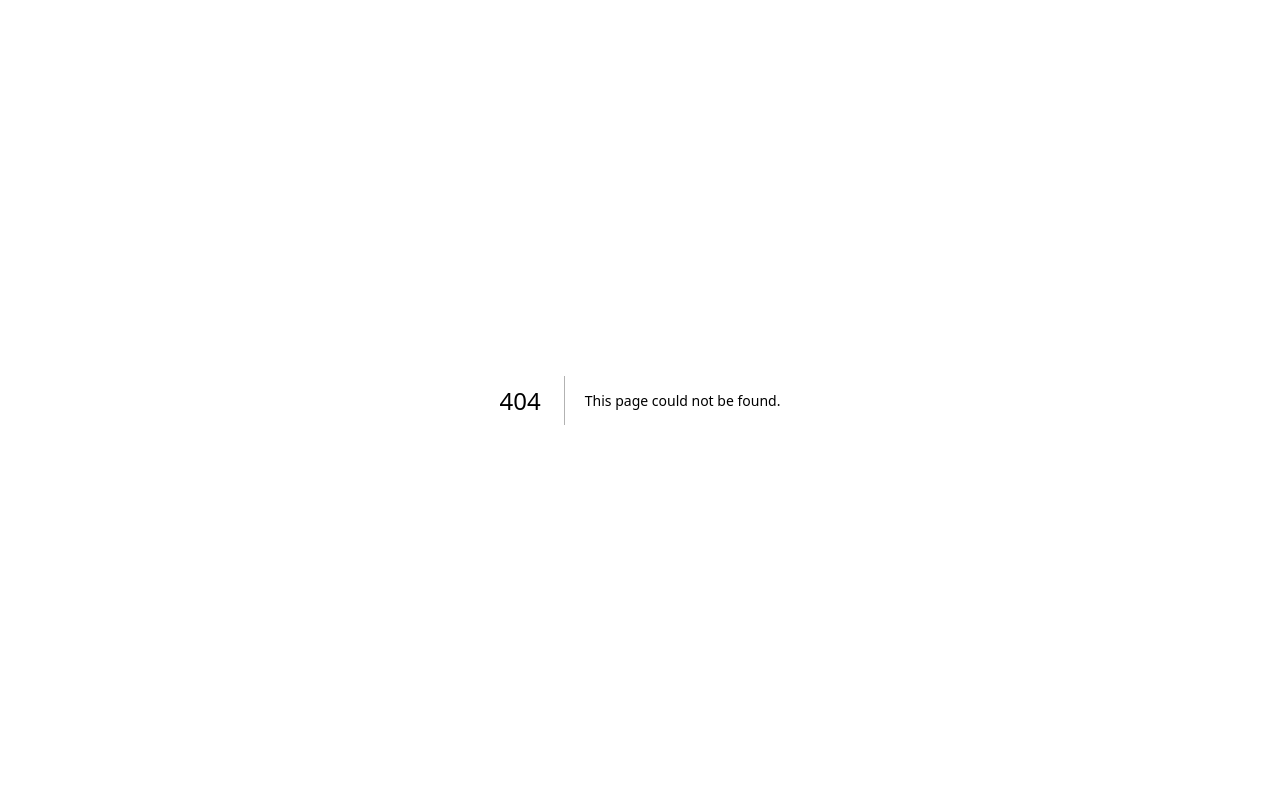
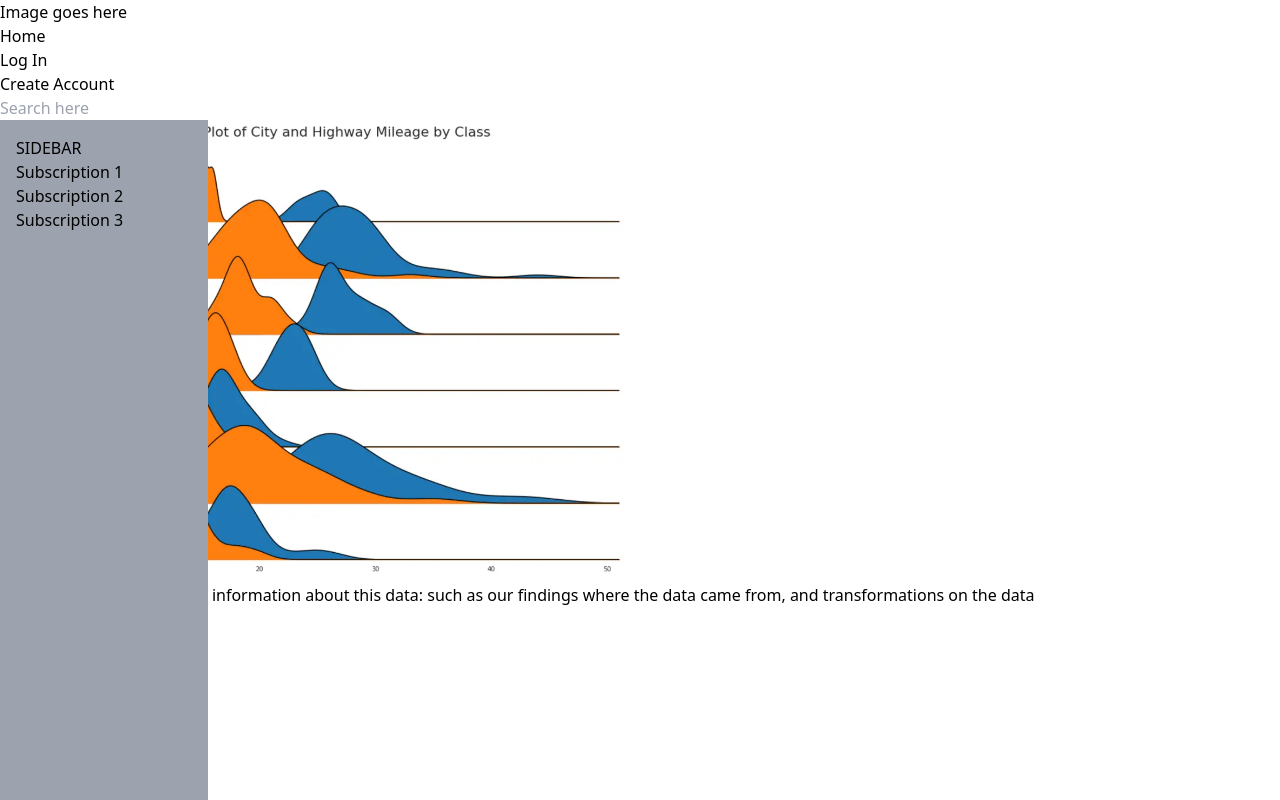
Before and after one commit to jrduell/402-Project, a Next.js app: page /post in a window 1280 px wide. Before the commit this address had no page. Built offline with nearby package versions, Linux system fonts and the light colour scheme.

Commit message:
Update Post styling and add post page

```diff
--- a/components/Post.js
+++ b/components/Post.js
@@ -1,10 +1,18 @@
+import Link from 'next/link'
+
 export default function Post() {
     return (
-        <div className="max-w-sm bg-gray-400 border rounded-lg drop-shadow-md mb-6">
-            <img className="rounded-t-md" src='test_img.png'/>
-            <p>This is a graph of my data. It look like this because of the way it is.</p>
-            <p className="text-right pr-1">User_Name</p>
-            <p></p>
-        </div>
-    )
+      <div className="w-72 bg-gray-400 border rounded-lg drop-shadow-md mb-6">
+        {/* Link will need to be dynamically fetched based on post ID
+        probably end up being something like post/{id} */}
+        <Link href="/post">
+          <img className="rounded-t-md" src="test_img.png" />
+          <p>
+            This is a graph of my data. It look like this because of the way it
+            is.
+          </p>
+          <p className="text-right pr-1">User_Name</p>
+        </Link>
+      </div>
+    );
   }
--- /dev/null
+++ b/pages/post.js
@@ -0,0 +1,28 @@
+import Head from 'next/head'
+import NavBar from 'components/NavigationBar'
+import SideBar from 'components/SideBar'
+export default function post() {
+    return (
+      <>
+        <Head>
+          <title>Post</title>
+          <meta name="description" content="Generated by create next app" />
+          <meta name="viewport" content="width=device-width, initial-scale=1" />
+          <link rel="icon" href="/favicon.ico" />
+        </Head>
+        <main className="">
+          <div>
+            <NavBar />
+            <SideBar />
+            {/* This image will later be the actual graph of data */}
+            <img className="w-2/4" src="test_img.png" />
+            <p>
+              Here is much more detailed information about this data: such as
+              our findings where the data came from, and transformations on the
+              data
+            </p>
+          </div>
+        </main>
+      </>
+    );
+  }
```
